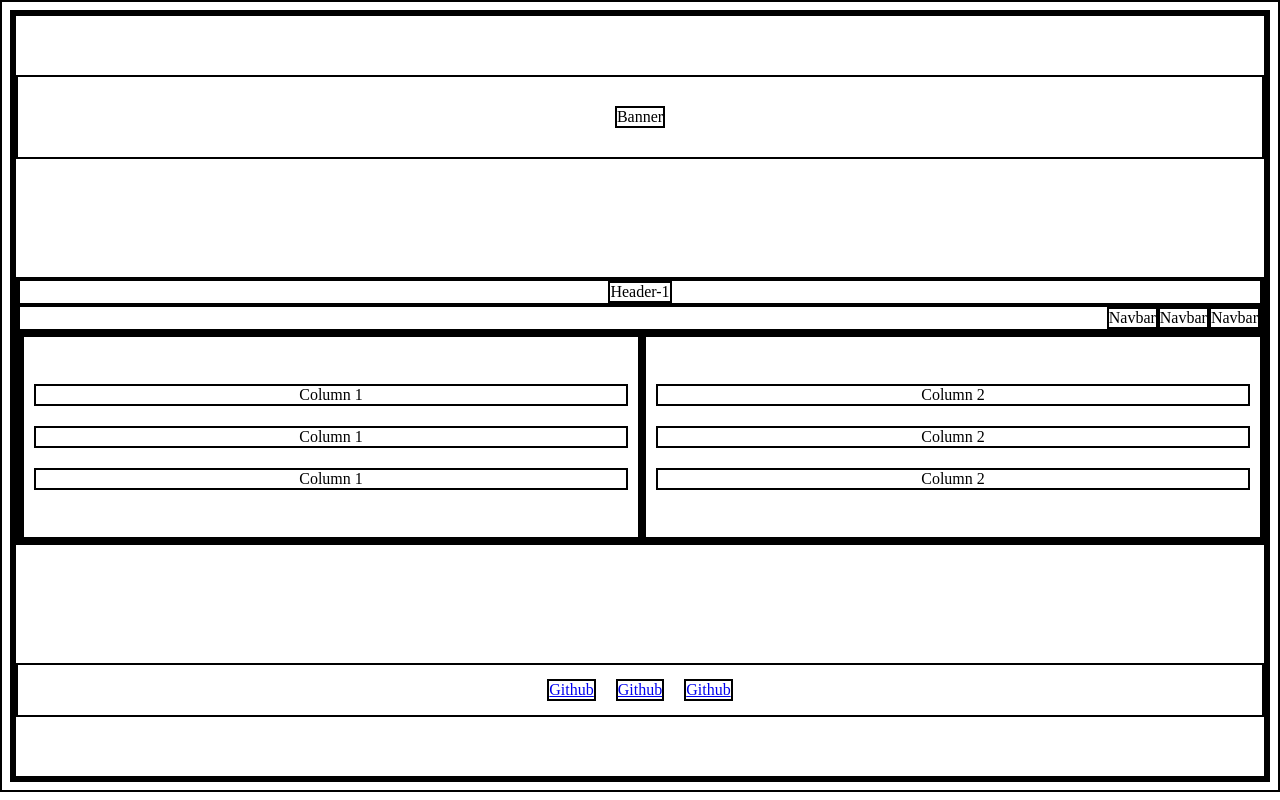
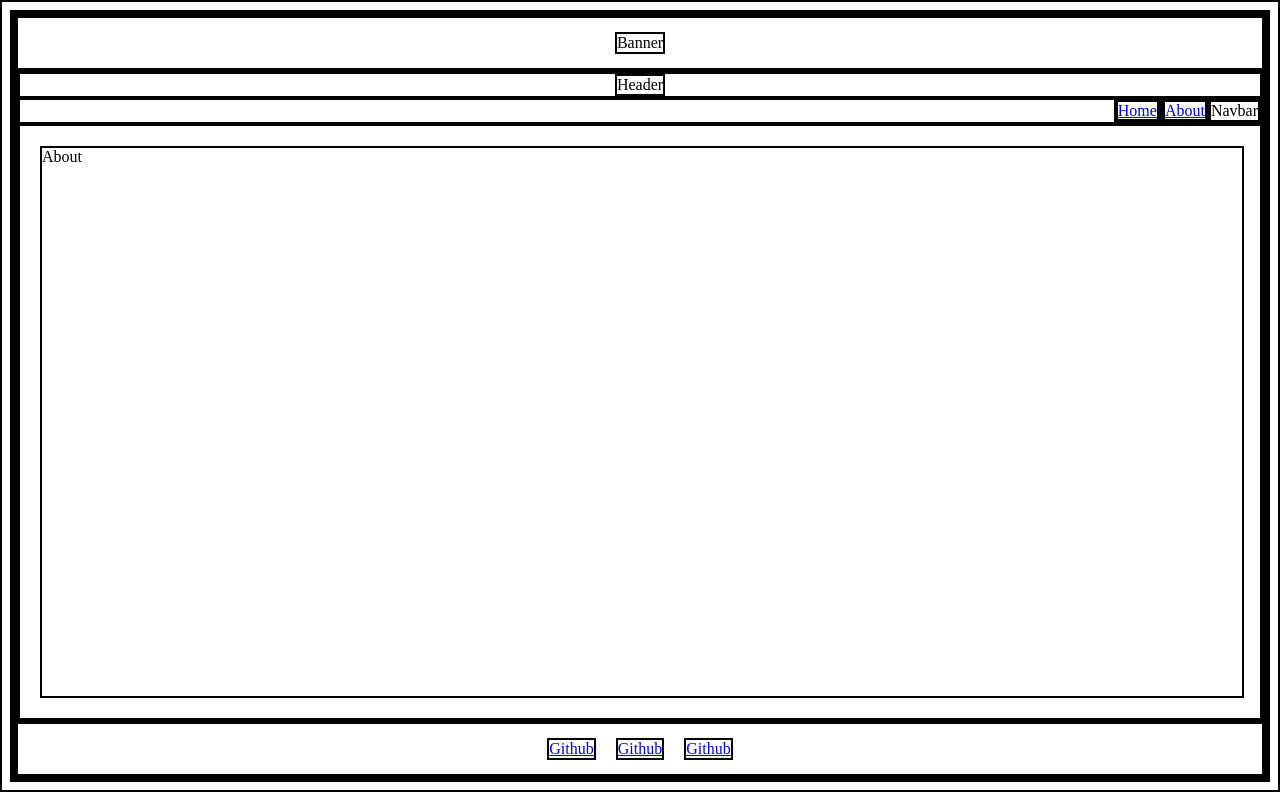
Before and after one commit to mtleonardjr/mtl-frontend-template, a React (Create React App) app: page /about in a window 1280 px wide. Built offline with nearby package versions, Linux system fonts and the light colour scheme.

Commit message:
added about page and links

```diff
--- a/src/App.css
+++ b/src/App.css
@@ -11,7 +11,6 @@
 }
 
 .banner {
-  height: 10vh;
   min-height: 50px;
   display: flex;
   flex-direction: row;
@@ -22,9 +21,10 @@
 .main-body {
   display: flex;
   flex-direction: column;
+  flex: 1;
 }
 
-.header-1 {
+.header {
   display: flex;
   flex-direction: row;
   justify-content: center;
@@ -37,32 +37,48 @@
   justify-content: flex-end;
 }
 
+.about-container {
+  min-height: 200px;
+  display: flex;
+  flex-direction: column;
+  justify-content: flex-start;
+  align-items: flex-start;
+  padding: 20px;
+  flex: 1;
+}
+
+.about {
+  flex-grow: 1;
+  width: 100%;
+}
+
 .row {
   display: flex;
   flex-direction: row;
   flex-wrap: wrap;
   width: 100%;
+  flex: 1;
 }
 
 .column {
   display: flex;
   flex-direction: column;
   flex: 1 1 300px;
+  min-height: 200px;
 }
 
 .column-1 {
-  min-height: 200px;
   display: flex;
   flex-direction: column;
   justify-content: center;
-  flex: 2;
+  flex: 1;
 }
 
 .column-2 {
-  min-height: 200px;
   display: flex;
   flex-direction: column;
   justify-content: center;
+  flex: 1;
 }
 
 .column-item {
--- a/src/App.js
+++ b/src/App.js
@@ -1,24 +1,33 @@
 import './App.css';
-import { Link } from "react-router-dom";
-
+import {
+  BrowserRouter as Router,
+  Switch,
+  Route,
+  Link
+} from "react-router-dom";
 import Banner from './components/Banner'
 import Header from './components/Header'
 import Navbar from './components/Navbar'
 import Columns from './components/Columns'
 import Footer from './components/Footer'
+import About from './components/About'
+
 function App() {
   return (
-
+    <Router>
       <div className="app">
         <Banner />
         <div className="main-body">
           <Header />
           <Navbar />
-          <Columns />
+          <Switch>
+            <Route exact path='/'><Columns /></Route>
+            <Route path='/about'><About /></Route>
+          </Switch>
         </div>
         <Footer />
       </div>
-
+    </Router>
   );
 }
 
--- /dev/null
+++ b/src/components/About.js
@@ -0,0 +1,11 @@
+const About = () => {
+    return (
+      <div className="about-container">
+        <div className="about">
+          About
+        </div>
+      </div>
+    )
+  }
+
+export default About
--- a/src/components/Header.js
+++ b/src/components/Header.js
@@ -1,8 +1,8 @@
 const Header = () => {
     return (
-      <div className="header-1">
+      <div className="header">
         <div>
-          Header-1
+          Header
         </div>
       </div>
     )
--- a/src/components/Navbar.js
+++ b/src/components/Navbar.js
@@ -1,11 +1,13 @@
+import { Link } from 'react-router-dom';
+
 const Navbar = () => {
     return (
       <div className="navbar">
         <div>
-          Navbar
+          <Link to='/'>Home</Link>
         </div>
         <div>
-          Navbar
+          <Link to='/about'>About</Link>
         </div>
         <div>
           Navbar
```
